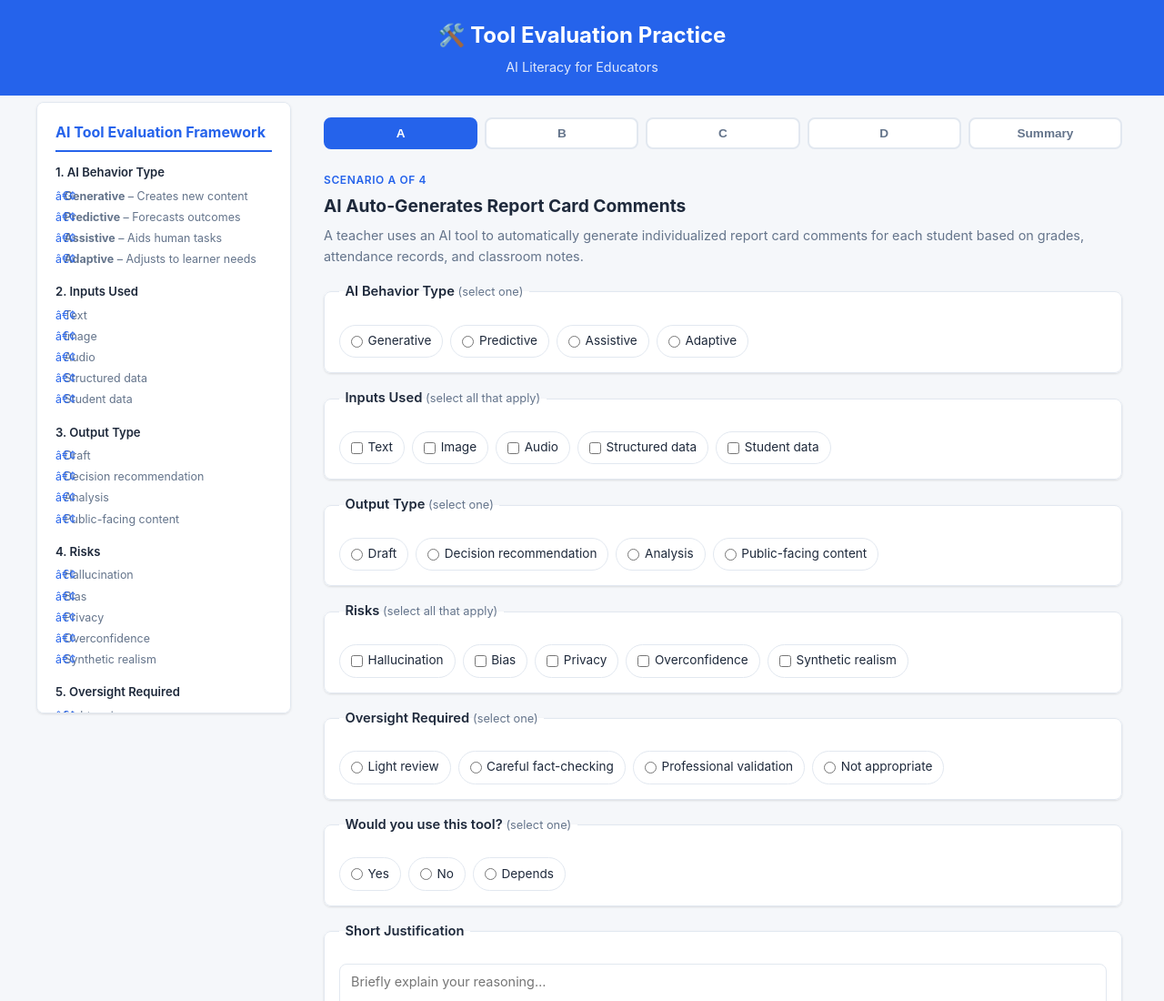
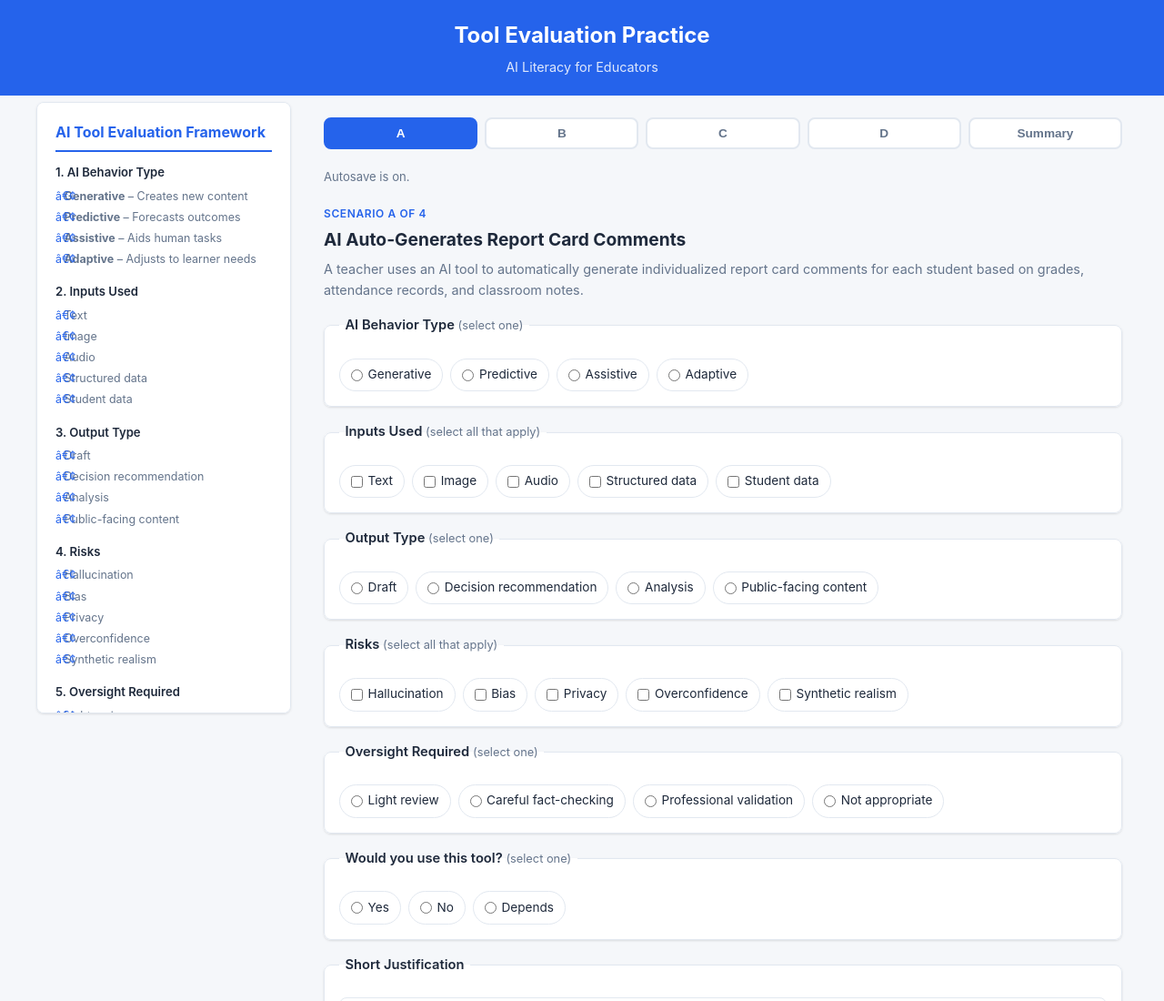
Before and after one commit to dsantilli-design/tool-eval-activity, a plain HTML site: page index.html in a window 1280 px wide. Shown: the top 1100 px of the page at 91% size. Drawn offline with Linux system fonts and the light colour scheme.

Commit message:
Remove emoji from header title in index.html

```diff
--- a/index.html
+++ b/index.html
@@ -8,7 +8,7 @@
 </head>
 <body>
   <header>
-    <h1>🛠️ Tool Evaluation Practice</h1>
+    <h1>Tool Evaluation Practice</h1>
     <p class="subtitle">AI Literacy for Educators</p>
   </header>
 
@@ -80,6 +80,7 @@
         <button class="progress-step" data-index="3">D</button>
         <button class="progress-step" data-index="summary">Summary</button>
       </div>
+      <p id="autosave-status" class="autosave-status" aria-live="polite">Autosave is on.</p>
 
       <!-- Scenario View -->
       <div id="scenario-view">
```
